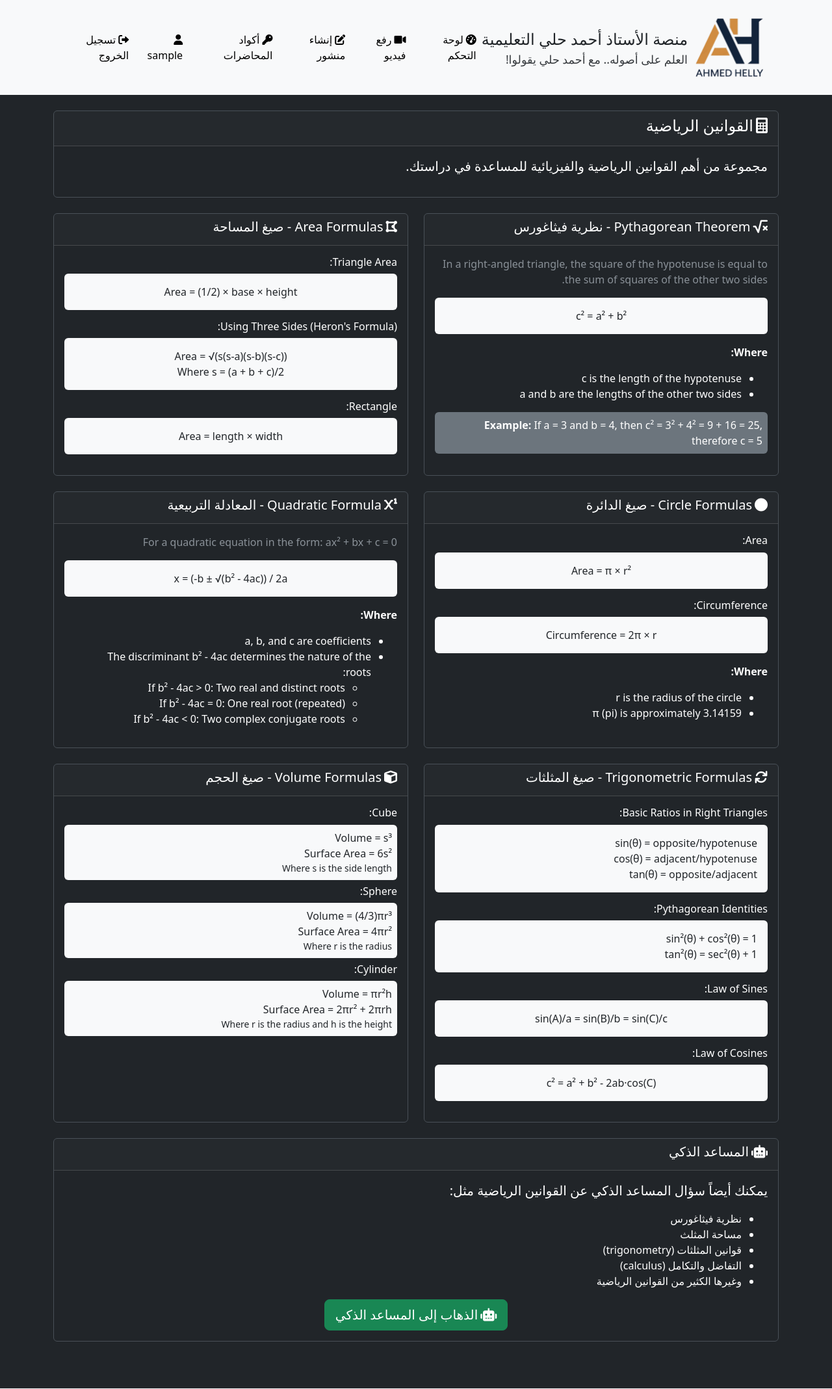
After one commit to Mostafalol1233/last2, a Flask app: page /student/formulas in a window 1280 px wide. The commit adds this page. Shown: the top 2137 px of the page at 65% size. Run offline with Flask 3, Linux system fonts and the light colour scheme; the visitor is signed in with stand-in values (Sample User, id 1).

Commit message:
Add mathematical formulas (Pythagorean theorem, triangle area, circle area/circumference, quadratic equation, distance formula, basic trigonometry) to the student interface and AI chatbot.
Replit-Commit-Author: Agent
Replit-Commit-Session-Id: b0ce6ba8-8f77-47bd-ae7c-bc213b85d194
Replit-Commit-Screenshot-Url: https://storage.googleapis.com/screenshot-production-us-central1/77ee77a2-2871-4c40-b2bf-77ce3bb90399/ca755e88-dcf3-491c-a2d4-eb4811d69ef2.jpg

```diff
--- a/routes.py
+++ b/routes.py
@@ -50,6 +50,7 @@ def generate_random_code(length=8):
 def handle_simple_queries(message):
     """معالجة الاستعلامات البسيطة دون الحاجة إلى OpenAI API"""
     import re
+    import math
 
     # تبسيط النص وإزالة الزوائد
     message = message.strip().lower()
@@ -116,6 +117,217 @@ def handle_simple_queries(message):
                 return f"ناتج قسمة {num1} على {num2} هو {result:.2f}"
         except:
             pass
+
+    # القوانين الرياضية (بالإنجليزية)
+    # نظرية فيثاغورس
+    pythagorean_keywords = ['فيثاغورس', 'نظرية فيثاغورس', 'pythagoras', 'pythagorean']
+    if any(keyword in message for keyword in pythagorean_keywords):
+        return """**Pythagorean Theorem**
+
+The Pythagorean theorem states that in a right-angled triangle, the square of the length of the hypotenuse equals the sum of squares of the lengths of the other two sides.
+
+Formula: c² = a² + b²
+
+Where:
+- c is the length of the hypotenuse
+- a and b are the lengths of the other two sides
+
+Example:
+If a = 3 and b = 4, then c² = 3² + 4² = 9 + 16 = 25
+Therefore, c = 5"""
+
+    # مساحة المثلث
+    triangle_area_keywords = ['مساحة المثلث', 'triangle area', 'قانون مساحة المثلث']
+    if any(keyword in message for keyword in triangle_area_keywords):
+        return """**Triangle Area Formulas**
+
+1. Base and Height Method:
+   Area = (1/2) × base × height
+
+2. Using Three Sides (Heron's Formula):
+   Area = √(s(s-a)(s-b)(s-c))
+   Where s = (a + b + c)/2 and a, b, c are the sides
+
+3. Using Two Sides and the Included Angle:
+   Area = (1/2) × a × b × sin(C)
+   Where C is the included angle"""
+
+    # مساحة ومحيط الدائرة
+    circle_keywords = ['مساحة الدائرة', 'محيط الدائرة', 'circle area', 'circle circumference']
+    if any(keyword in message for keyword in circle_keywords):
+        return """**Circle Formulas**
+
+Area = π × r²
+Circumference = 2π × r
+
+Where:
+- r is the radius of the circle
+- π (pi) is approximately 3.14159
+
+Example:
+For a circle with radius 5 units:
+- Area = π × 5² = 25π ≈ 78.54 square units
+- Circumference = 2π × 5 = 10π ≈ 31.42 units"""
+
+    # المعادلة التربيعية
+    quadratic_keywords = ['المعادلة التربيعية', 'quadratic equation', 'حل المعادلة التربيعية']
+    if any(keyword in message for keyword in quadratic_keywords):
+        return """**Quadratic Equation Formula**
+
+For a quadratic equation in the form: ax² + bx + c = 0
+
+The solutions (roots) are given by:
+x = (-b ± √(b² - 4ac)) / 2a
+
+Where:
+- a, b, and c are coefficients
+- The discriminant b² - 4ac determines the nature of the roots:
+  * If b² - 4ac > 0: Two real and distinct roots
+  * If b² - 4ac = 0: One real root (repeated)
+  * If b² - 4ac < 0: Two complex conjugate roots"""
+
+    # المسافة بين نقطتين
+    distance_keywords = ['المسافة بين نقطتين', 'distance formula', 'distance between points']
+    if any(keyword in message for keyword in distance_keywords):
+        return """**Distance Formula**
+
+The distance between two points (x₁, y₁) and (x₂, y₂) is:
+
+d = √[(x₂ - x₁)² + (y₂ - y₁)²]
+
+Example:
+For points (2, 3) and (5, 7):
+d = √[(5 - 2)² + (7 - 3)²]
+d = √[9 + 16]
+d = √25 = 5 units"""
+
+    # قوانين حساب المثلثات
+    trigonometry_keywords = ['حساب المثلثات', 'trigonometry', 'نسب مثلثية', 'trig', 'قوانين المثلثات']
+    if any(keyword in message for keyword in trigonometry_keywords):
+        return """**Basic Trigonometric Formulas**
+
+In a right triangle:
+- sin(θ) = opposite/hypotenuse
+- cos(θ) = adjacent/hypotenuse
+- tan(θ) = opposite/adjacent
+
+Pythagorean Identities:
+- sin²(θ) + cos²(θ) = 1
+- 1 + tan²(θ) = sec²(θ)
+- 1 + cot²(θ) = csc²(θ)
+
+Law of Sines:
+sin(A)/a = sin(B)/b = sin(C)/c
+
+Law of Cosines:
+c² = a² + b² - 2ab·cos(C)"""
+
+    # الاشتقاق
+    derivative_keywords = ['اشتقاق', 'derivative', 'calculus', 'تفاضل']
+    if any(keyword in message for keyword in derivative_keywords):
+        return """**Basic Derivatives**
+
+1. d/dx(xⁿ) = n·xⁿ⁻¹
+2. d/dx(sin x) = cos x
+3. d/dx(cos x) = -sin x
+4. d/dx(eˣ) = eˣ
+5. d/dx(ln x) = 1/x
+
+Chain Rule:
+If y = f(g(x)), then dy/dx = (df/dg)·(dg/dx)
+
+Product Rule:
+If y = f(x)·g(x), then dy/dx = f(x)·g'(x) + g(x)·f'(x)
+
+Quotient Rule:
+If y = f(x)/g(x), then dy/dx = [g(x)·f'(x) - f(x)·g'(x)]/[g(x)]²"""
+
+    # التكامل
+    integral_keywords = ['تكامل', 'integral', 'integration']
+    if any(keyword in message for keyword in integral_keywords):
+        return """**Basic Integrals**
+
+1. ∫ xⁿ dx = (x^(n+1))/(n+1) + C, where n ≠ -1
+2. ∫ 1/x dx = ln|x| + C
+3. ∫ eˣ dx = eˣ + C
+4. ∫ sin x dx = -cos x + C
+5. ∫ cos x dx = sin x + C
+
+Substitution Method:
+∫ f(g(x))·g'(x) dx = ∫ f(u) du, where u = g(x)
+
+Integration by Parts:
+∫ u dv = uv - ∫ v du"""
+
+    # المتواليات والمتسلسلات
+    sequence_keywords = ['متوالية', 'متسلسلة', 'sequence', 'series']
+    if any(keyword in message for keyword in sequence_keywords):
+        return """**Sequence and Series Formulas**
+
+Arithmetic Sequence:
+- nth term: aₙ = a₁ + (n - 1)d
+- Sum of n terms: Sₙ = (n/2)·(a₁ + aₙ) = (n/2)·[2a₁ + (n - 1)d]
+
+Geometric Sequence:
+- nth term: aₙ = a₁·rⁿ⁻¹
+- Sum of n terms: Sₙ = a₁·(1 - rⁿ)/(1 - r), for r ≠ 1
+- Sum of infinite terms: S∞ = a₁/(1 - r), for |r| < 1
+
+Binomial Theorem:
+(a + b)ⁿ = ∑(k=0 to n) (n choose k)·aⁿ⁻ᵏ·bᵏ"""
+
+    # الحجوم والمساحات السطحية
+    volume_keywords = ['حجم', 'مساحة سطحية', 'volume', 'surface area']
+    if any(keyword in message for keyword in volume_keywords):
+        return """**Volume and Surface Area Formulas**
+
+Cube:
+- Volume = s³
+- Surface Area = 6s²
+Where s is the side length
+
+Rectangular Prism:
+- Volume = l × w × h
+- Surface Area = 2(lw + lh + wh)
+Where l, w, h are length, width, and height
+
+Sphere:
+- Volume = (4/3)πr³
+- Surface Area = 4πr²
+Where r is the radius
+
+Cylinder:
+- Volume = πr²h
+- Surface Area = 2πr² + 2πrh
+Where r is the radius and h is the height
+
+Cone:
+- Volume = (1/3)πr²h
+- Surface Area = πr² + πrl
+Where l is the slant height and l = √(r² + h²)"""
+
+    # قوانين الحركة
+    physics_motion_keywords = ['قوانين الحركة', 'motion', 'قوانين نيوتن', 'newton']
+    if any(keyword in message for keyword in physics_motion_keywords):
+        return """**Laws of Motion and Kinematics**
+
+Newton's Laws:
+1. An object at rest stays at rest, and an object in motion stays in motion with the same speed and direction unless acted upon by an unbalanced force.
+2. F = ma (Force equals mass times acceleration)
+3. For every action, there is an equal and opposite reaction.
+
+Kinematics Equations (constant acceleration):
+1. v = v₀ + at
+2. d = v₀t + (1/2)at²
+3. v² = v₀² + 2ad
+4. d = (v₀ + v)t/2
+
+Where:
+- v is final velocity
+- v₀ is initial velocity
+- a is acceleration
+- t is time
+- d is displacement"""
 
     # لم يتم التعرف على السؤال كسؤال بسيط
     return None
@@ -594,6 +806,12 @@ def view_notes():
     form = StudentNoteForm()
     return render_template('student/notes.html', notes=notes, form=form)
 
+# صفحة القوانين الرياضية
+@student_bp.route('/formulas')
+@login_required
+def math_formulas():
+    return render_template('student/formulas.html')
+
 @student_bp.route('/notes/add', methods=['POST'])
 @login_required
 def add_note():
--- /dev/null
+++ b/templates/student/formulas.html
@@ -0,0 +1,221 @@
+{% extends 'base.html' %}
+
+{% block title %}القوانين الرياضية - المنصة التعليمية{% endblock %}
+
+{% block content %}
+<div class="row">
+    <div class="col-12">
+        <div class="card bg-dark mb-4">
+            <div class="card-header">
+                <h4><i class="fas fa-calculator me-2"></i>القوانين الرياضية</h4>
+            </div>
+            <div class="card-body">
+                <p class="lead">
+                    مجموعة من أهم القوانين الرياضية والفيزيائية للمساعدة في دراستك.
+                </p>
+            </div>
+        </div>
+    </div>
+</div>
+
+<div class="row">
+    <div class="col-md-6 mb-4">
+        <div class="card bg-dark h-100">
+            <div class="card-header">
+                <h5><i class="fas fa-square-root-alt me-2"></i>Pythagorean Theorem - نظرية فيثاغورس</h5>
+            </div>
+            <div class="card-body">
+                <p class="text-muted mb-3">In a right-angled triangle, the square of the hypotenuse is equal to the sum of squares of the other two sides.</p>
+                <div class="formula-container bg-light text-dark p-3 rounded mb-3">
+                    <p class="mb-0 text-center formula">c² = a² + b²</p>
+                </div>
+                <p><strong>Where:</strong></p>
+                <ul>
+                    <li>c is the length of the hypotenuse</li>
+                    <li>a and b are the lengths of the other two sides</li>
+                </ul>
+                <div class="bg-secondary p-2 rounded mt-3">
+                    <p class="mb-0"><strong>Example:</strong> If a = 3 and b = 4, then c² = 3² + 4² = 9 + 16 = 25, therefore c = 5</p>
+                </div>
+            </div>
+        </div>
+    </div>
+
+    <div class="col-md-6 mb-4">
+        <div class="card bg-dark h-100">
+            <div class="card-header">
+                <h5><i class="fas fa-draw-polygon me-2"></i>Area Formulas - صيغ المساحة</h5>
+            </div>
+            <div class="card-body">
+                <h6>Triangle Area:</h6>
+                <div class="formula-container bg-light text-dark p-3 rounded mb-3">
+                    <p class="mb-0 text-center formula">Area = (1/2) × base × height</p>
+                </div>
+
+                <h6>Using Three Sides (Heron's Formula):</h6>
+                <div class="formula-container bg-light text-dark p-3 rounded mb-3">
+                    <p class="mb-0 text-center formula">Area = √(s(s-a)(s-b)(s-c))</p>
+                    <p class="mb-0 text-center">Where s = (a + b + c)/2</p>
+                </div>
+
+                <h6>Rectangle:</h6>
+                <div class="formula-container bg-light text-dark p-3 rounded mb-3">
+                    <p class="mb-0 text-center formula">Area = length × width</p>
+                </div>
+            </div>
+        </div>
+    </div>
+
+    <div class="col-md-6 mb-4">
+        <div class="card bg-dark h-100">
+            <div class="card-header">
+                <h5><i class="fas fa-circle me-2"></i>Circle Formulas - صيغ الدائرة</h5>
+            </div>
+            <div class="card-body">
+                <h6>Area:</h6>
+                <div class="formula-container bg-light text-dark p-3 rounded mb-3">
+                    <p class="mb-0 text-center formula">Area = π × r²</p>
+                </div>
+
+                <h6>Circumference:</h6>
+                <div class="formula-container bg-light text-dark p-3 rounded mb-3">
+                    <p class="mb-0 text-center formula">Circumference = 2π × r</p>
+                </div>
+
+                <p><strong>Where:</strong></p>
+                <ul>
+                    <li>r is the radius of the circle</li>
+                    <li>π (pi) is approximately 3.14159</li>
+                </ul>
+            </div>
+        </div>
+    </div>
+
+    <div class="col-md-6 mb-4">
+        <div class="card bg-dark h-100">
+            <div class="card-header">
+                <h5><i class="fas fa-superscript me-2"></i>Quadratic Formula - المعادلة التربيعية</h5>
+            </div>
+            <div class="card-body">
+                <p class="text-muted mb-3">For a quadratic equation in the form: ax² + bx + c = 0</p>
+                <div class="formula-container bg-light text-dark p-3 rounded mb-3">
+                    <p class="mb-0 text-center formula">x = (-b ± √(b² - 4ac)) / 2a</p>
+                </div>
+                <p><strong>Where:</strong></p>
+                <ul>
+                    <li>a, b, and c are coefficients</li>
+                    <li>The discriminant b² - 4ac determines the nature of the roots:
+                        <ul>
+                            <li>If b² - 4ac > 0: Two real and distinct roots</li>
+                            <li>If b² - 4ac = 0: One real root (repeated)</li>
+                            <li>If b² - 4ac < 0: Two complex conjugate roots</li>
+                        </ul>
+                    </li>
+                </ul>
+            </div>
+        </div>
+    </div>
+
+    <div class="col-md-6 mb-4">
+        <div class="card bg-dark h-100">
+            <div class="card-header">
+                <h5><i class="fas fa-sync me-2"></i>Trigonometric Formulas - صيغ المثلثات</h5>
+            </div>
+            <div class="card-body">
+                <h6>Basic Ratios in Right Triangles:</h6>
+                <div class="formula-container bg-light text-dark p-3 rounded mb-3">
+                    <p class="mb-0">sin(θ) = opposite/hypotenuse</p>
+                    <p class="mb-0">cos(θ) = adjacent/hypotenuse</p>
+                    <p class="mb-0">tan(θ) = opposite/adjacent</p>
+                </div>
+
+                <h6>Pythagorean Identities:</h6>
+                <div class="formula-container bg-light text-dark p-3 rounded mb-3">
+                    <p class="mb-0">sin²(θ) + cos²(θ) = 1</p>
+                    <p class="mb-0">1 + tan²(θ) = sec²(θ)</p>
+                </div>
+
+                <h6>Law of Sines:</h6>
+                <div class="formula-container bg-light text-dark p-3 rounded mb-3">
+                    <p class="mb-0 text-center">sin(A)/a = sin(B)/b = sin(C)/c</p>
+                </div>
+
+                <h6>Law of Cosines:</h6>
+                <div class="formula-container bg-light text-dark p-3 rounded mb-3">
+                    <p class="mb-0 text-center">c² = a² + b² - 2ab·cos(C)</p>
+                </div>
+            </div>
+        </div>
+    </div>
+
+    <div class="col-md-6 mb-4">
+        <div class="card bg-dark h-100">
+            <div class="card-header">
+                <h5><i class="fas fa-cube me-2"></i>Volume Formulas - صيغ الحجم</h5>
+            </div>
+            <div class="card-body">
+                <h6>Cube:</h6>
+                <div class="formula-container bg-light text-dark p-2 rounded mb-2">
+                    <p class="mb-0">Volume = s³</p>
+                    <p class="mb-0">Surface Area = 6s²</p>
+                    <p class="mb-0 small">Where s is the side length</p>
+                </div>
+
+                <h6>Sphere:</h6>
+                <div class="formula-container bg-light text-dark p-2 rounded mb-2">
+                    <p class="mb-0">Volume = (4/3)πr³</p>
+                    <p class="mb-0">Surface Area = 4πr²</p>
+                    <p class="mb-0 small">Where r is the radius</p>
+                </div>
+
+                <h6>Cylinder:</h6>
+                <div class="formula-container bg-light text-dark p-2 rounded mb-2">
+                    <p class="mb-0">Volume = πr²h</p>
+                    <p class="mb-0">Surface Area = 2πr² + 2πrh</p>
+                    <p class="mb-0 small">Where r is the radius and h is the height</p>
+                </div>
+            </div>
+        </div>
+    </div>
+</div>
+
+<div class="row">
+    <div class="col-12 mb-4">
+        <div class="card bg-dark">
+            <div class="card-header">
+                <h5><i class="fas fa-robot me-2"></i>المساعد الذكي</h5>
+            </div>
+            <div class="card-body">
+                <p class="lead">
+                    يمكنك أيضاً سؤال المساعد الذكي عن القوانين الرياضية مثل:
+                </p>
+                <ul>
+                    <li>نظرية فيثاغورس</li>
+                    <li>مساحة المثلث</li>
+                    <li>قوانين المثلثات (trigonometry)</li>
+                    <li>التفاضل والتكامل (calculus)</li>
+                    <li>وغيرها الكثير من القوانين الرياضية</li>
+                </ul>
+                <div class="text-center mt-3">
+                    <a href="{{ url_for('student.ai_chat') }}" class="btn btn-success btn-lg">
+                        <i class="fas fa-robot me-2"></i>الذهاب إلى المساعد الذكي
+                    </a>
+                </div>
+            </div>
+        </div>
+    </div>
+</div>
+{% endblock %}
+
+{% block styles %}
+<style>
+    .formula-container {
+        font-family: 'Courier New', monospace;
+        font-weight: bold;
+    }
+
+    .formula {
+        font-size: 1.2rem;
+    }
+</style>
+{% endblock %}
```
Also changed, not shown: templates/student/ai_chat.html (+27 -1 lines), templates/student/dashboard.html (+8 -3 lines), instance/app.db.
